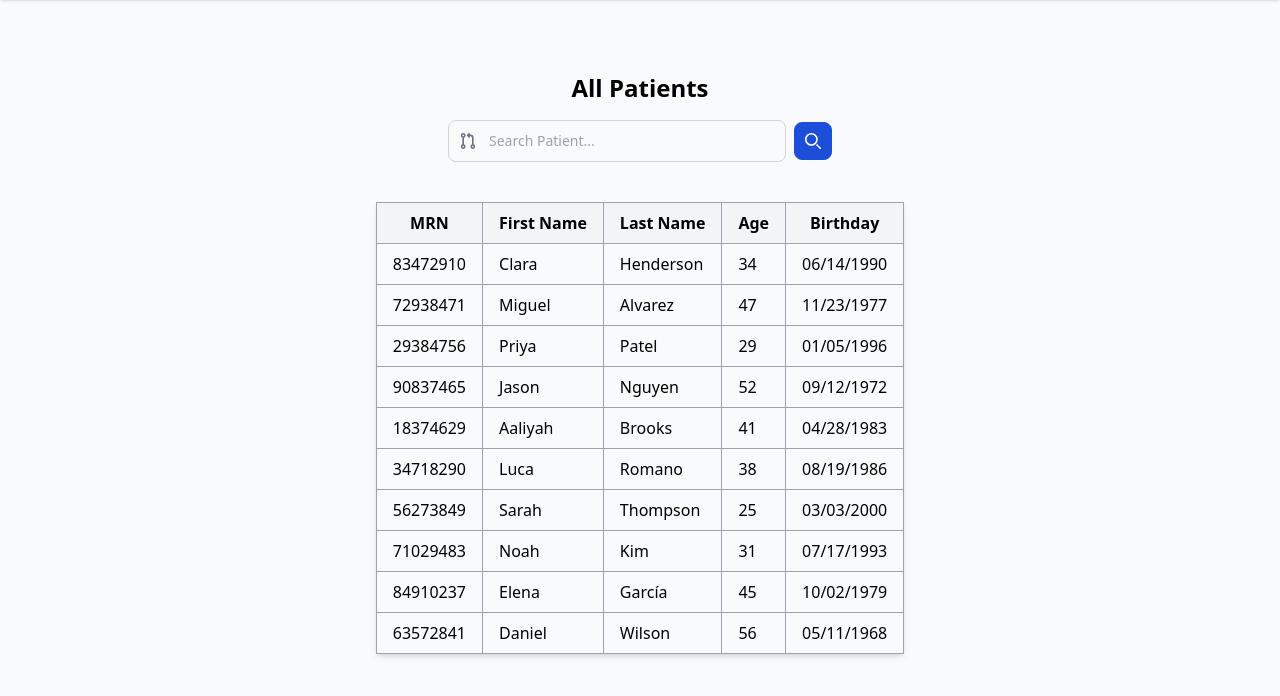
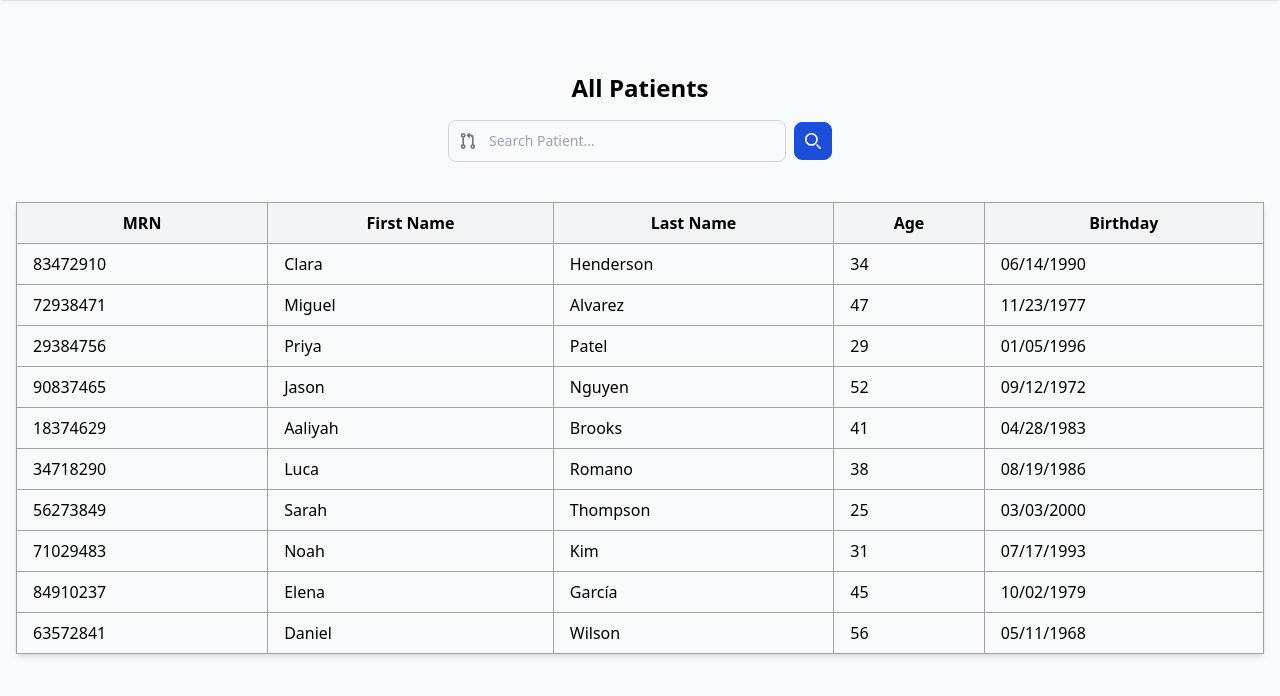
Before and after one commit to MarcelBarrios/MediFlow, a Flask app: page /all_patients in a window 1280 px wide. Shown: the part 74-770 px from the top of the page. Run offline with Flask 3, Linux system fonts and the light colour scheme; some libraries are stand-ins or nearby versions.

Commit message:
updated all_patients table to strech

```diff
--- a/templates/all_patients.html
+++ b/templates/all_patients.html
@@ -24,8 +24,8 @@
 </form>
 
 
-<div class="flex justify-center mt-10">
-  <table class="table-auto border-collapse border border-gray-400 shadow-md">
+<div class="mt-10">
+  <table class="table-auto border-collapse border border-gray-400 shadow-md w-full">
     <thead class="bg-gray-100">
       <tr>
         <th class="border border-gray-400 px-4 py-2">MRN</th>
```
